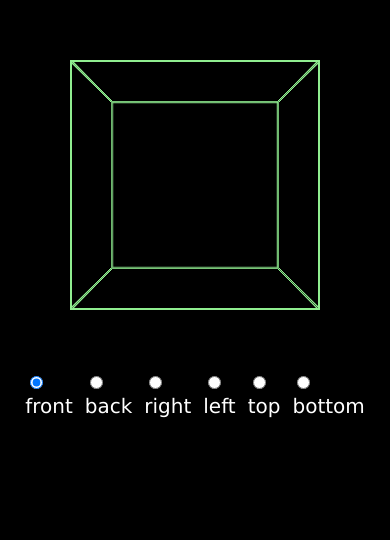
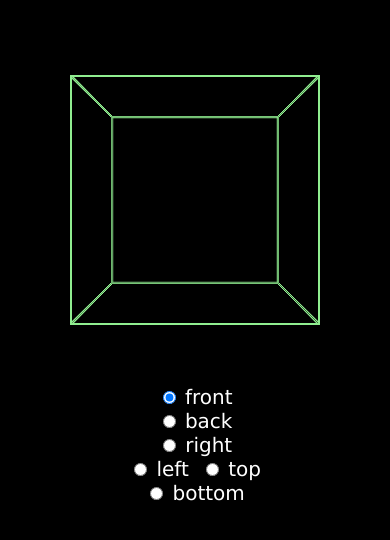
Before and after one commit to KalebDykema/CSS3DVisualizer, a plain HTML site: page index.html in a window 390 px wide. Shown: the part 140-680 px from the top of the page. Drawn offline with Linux system fonts and the light colour scheme.

Commit message:
Added wrapping to flex boxes to make it more responsive

```diff
--- a/style.css
+++ b/style.css
@@ -4,23 +4,33 @@
     color: white;
 }
 
+html{
+    height: 100%;
+}
+
 body {
     font-family: Verdana, Geneva, Tahoma, sans-serif;
     background-color: black;
+    height: 100%;
 }
 
 .container{
     max-width: 90%;
+    height: 100%;
     padding: 0 1.5rem;
     margin: auto;
-    /* overflow: hidden; */
+    display: flex;
+    flex-direction: column;
+    justify-content: center;
+    justify-items: center;
+    align-items: center;
+    align-content: center;
 }
 
 .scene{
     width: 12.5rem;
     height: 12.5rem;
-    margin: auto;
-    margin-top: 200px;
+    /* margin: 0 auto; */
     perspective: 500px;
 }
 
@@ -59,13 +69,17 @@ body {
 .cube.show-top{ transform: translateZ(-6.25rem) rotateX(-90deg);}
 .cube.show-bottom{ transform: translateZ(-6.25rem) rotateX(90deg);}
 
+
+
 .radio-group{
-    margin: auto;
-    padding: 3rem;
+    margin: 0 auto;
+    margin-top: 3rem;
+    padding: 0 3rem;
 
     display: flex;
     justify-content: center;
     align-items:center;
+    flex-wrap: wrap;
 }
 
 .radio-group label{
```
